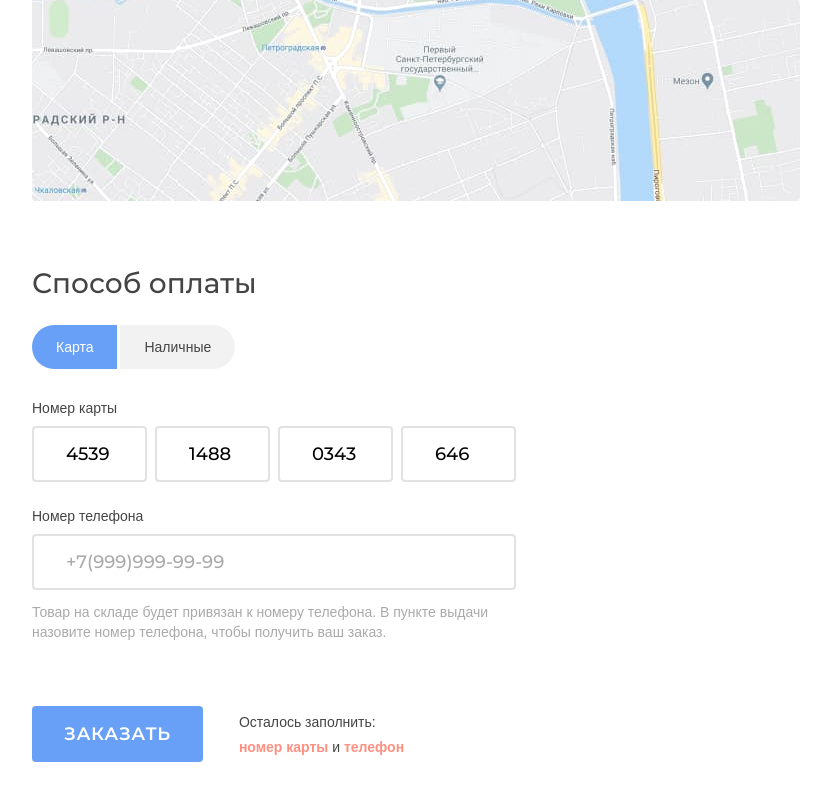
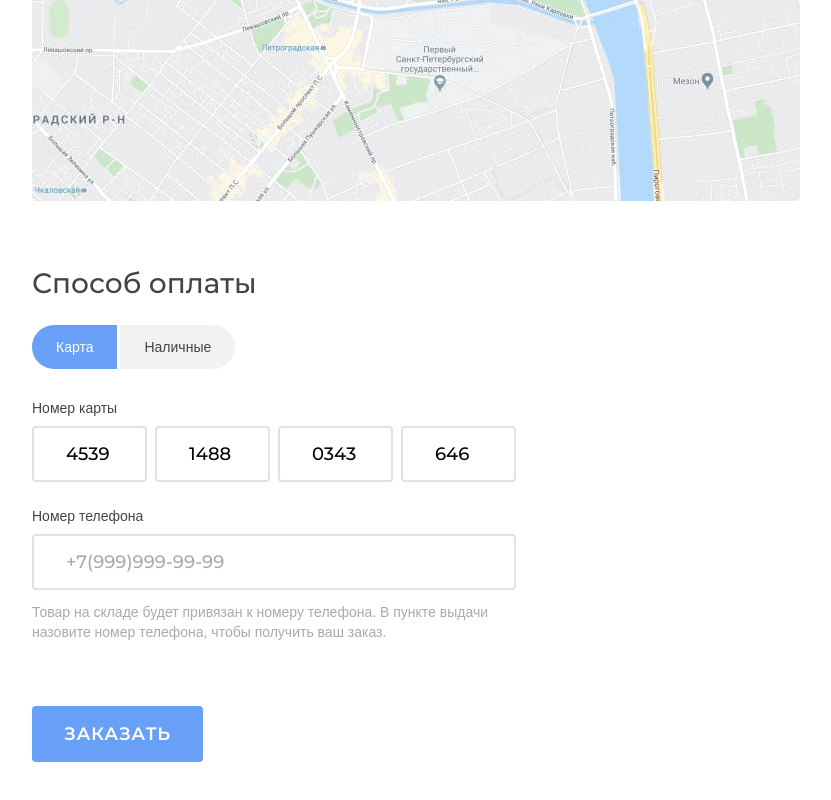
Before and after one commit to VladissGernet/order, a website with bundled scripts: page index.html in a window 1280 px wide. Shown: the part 871-1671 px from the top of the page, without its empty margins (224-1055 px from the left). Built offline with nearby package versions, Linux system fonts and the light colour scheme; no server answers; a web font is replaced by a local one.

Commit message:
validation updated

```diff
--- a/index.html
+++ b/index.html
@@ -101,7 +101,7 @@
                 ваш заказ.</span>
               <div class="form__submit-block">
                 <button class="form__submit-btn" type="submit">Заказать</button>
-                <div class="form__submit-state">
+                <div class="form__submit-state hidden">
                   <p class="form__submit-header">
                     Осталось заполнить:
                   </p>
```
